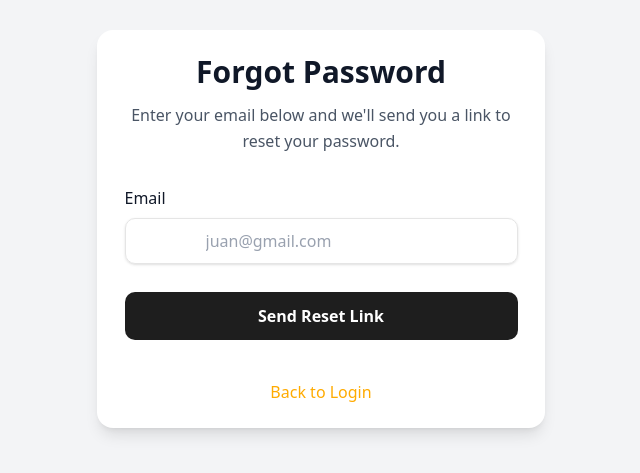
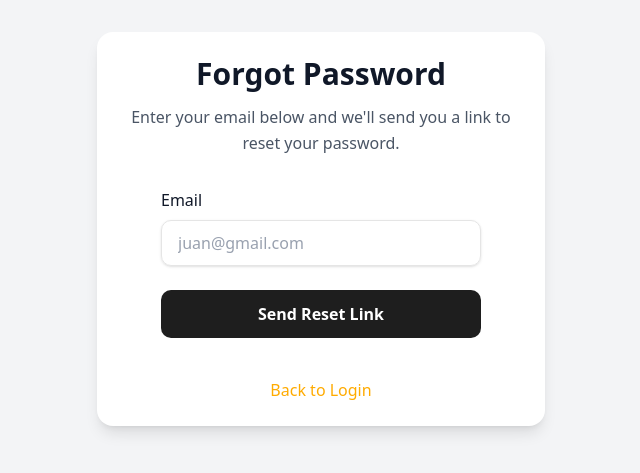
Before and after one commit to joanarazon/FinalRentAll_Web, a React (Vite) app: page /forgot-password in a window 1280 px wide. Shown: the part 171-644 px from the top of the page, without its empty margins (319-959 px from the left). Built offline with nearby package versions, Linux system fonts and the light colour scheme; no server answers.

Commit message:
refactor: refactor fix forgotpassword

```diff
--- a/src/pages/admin/pages/ForgotPassword.jsx
+++ b/src/pages/admin/pages/ForgotPassword.jsx
@@ -52,18 +52,21 @@ const ForgotPassword = () => {
         {/* Form */}
         <form onSubmit={handleResetPassword} className="space-y-6">
           {/* Email Input */}
-          <div>
+          <div className="flex flex-col items-start">
             <label className="block text-gray-900 font-dm-bold text-base mb-2">
               Email
             </label>
+
+            <div className="relative w-[20rem] max-w-full">
               <input
                 type="email"
                 placeholder="juan@gmail.com"
                 value={email}
                 onChange={(e) => setEmail(e.target.value)}
-              className="shadow appearance-none border rounded-lg w-full py-3 px-20 text-gray-700 leading-tight focus:outline-none focus:shadow-outline placeholder-gray-400 mb-1"
+                className="shadow appearance-none border rounded-lg w-full py-3 px-4 text-gray-700 leading-tight focus:outline-none focus:shadow-outline placeholder-gray-400 text-left"
                 required
               />
+            </div>
           </div>
 
           {/* Success Message */}
@@ -88,8 +91,7 @@ const ForgotPassword = () => {
           <button
             type="submit"
             disabled={loading}
-            className={`w-full h-12 rounded-2xl bg-[#1e1e1e] text-white font-dm-bold text-base transition-all flex items-center justify-center ${
-              loading ? "opacity-60 cursor-not-allowed" : "hover:bg-[#F09B35] cursor-pointer text-white font-bold rounded-lg w-full focus:outline-none focus:shadow-outline disabled:opacity-50 flex items-center justify-center gap-2"
+            className={`w-full h-12 rounded-2xl bg-[#1e1e1e] text-white font-dm-bold text-base transition-all flex items-center justify-center ${loading ? "opacity-60 cursor-not-allowed" : "hover:bg-[#F09B35] cursor-pointer text-white font-bold rounded-lg w-full focus:outline-none focus:shadow-outline disabled:opacity-50 flex items-center justify-center gap-2"
               }`}
           >
             {loading ? (
```
Lines whose indentation alone changed are shown as unchanged.
